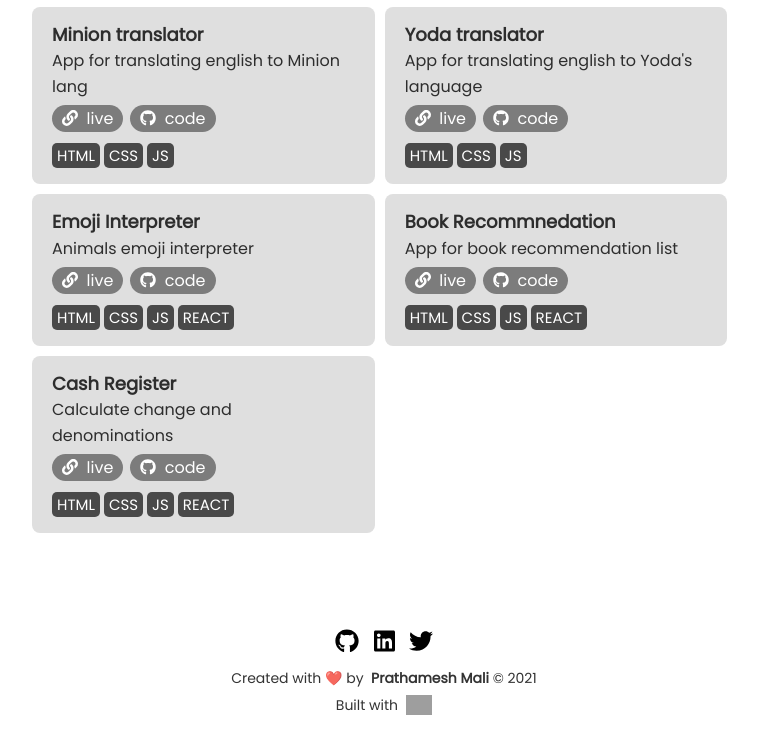
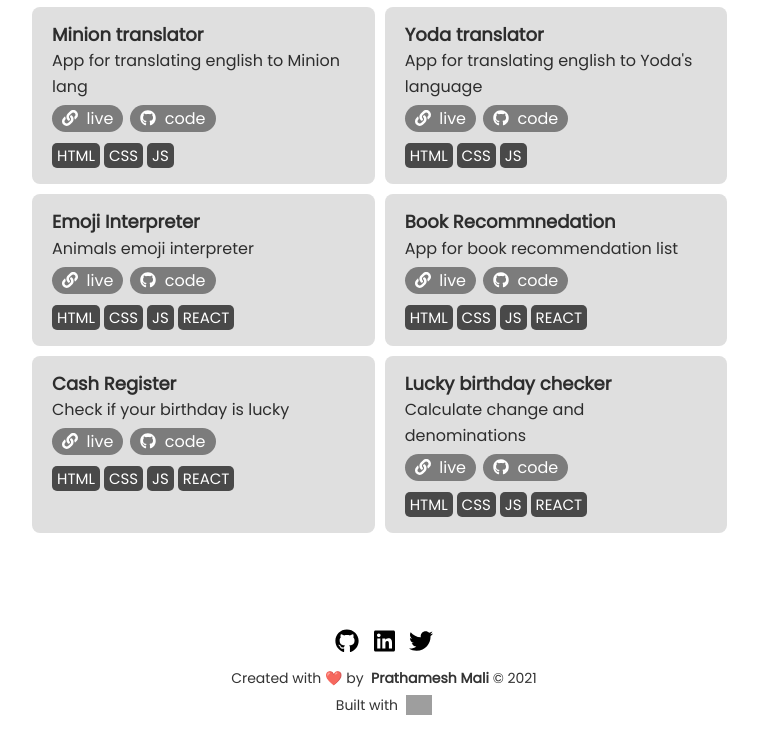
Before and after one commit to Pratham82/portfolio-v4, a Gatsby site: page /projects in a window 1280 px wide. Shown: the part 476-1213 px from the top of the page, without its empty margins (256-1014 px from the left). Built offline with nearby package versions, Linux system fonts and the light colour scheme; Gatsby itself is replaced by a stand-in of ours; grey boxes are pictures that could not be loaded.

Commit message:
Added new neog project

```diff
--- a/src/data/projectData.js
+++ b/src/data/projectData.js
@@ -50,6 +50,14 @@ const AllProjects = {
     },
     {
       title: "Cash Register",
+      desc: "Check if your birthday is lucky",
+      imageKey: "",
+      git: "https://github.com/Pratham82/lucky-birthday-checker",
+      live: "https://lucky-birthday-checker-mark11.netlify.app/",
+      stackUsed: ["HTML", "CSS", "JS", "REACT"],
+    },
+     {
+      title: "Lucky birthday checker",
       desc: "Calculate change and denominations",
       imageKey: "",
       git: "https://github.com/Pratham82/cash-register-app",
```
